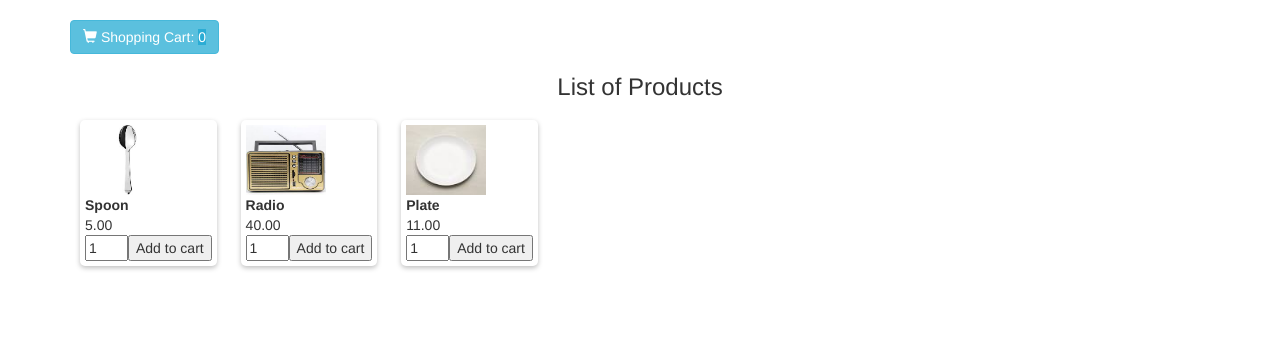
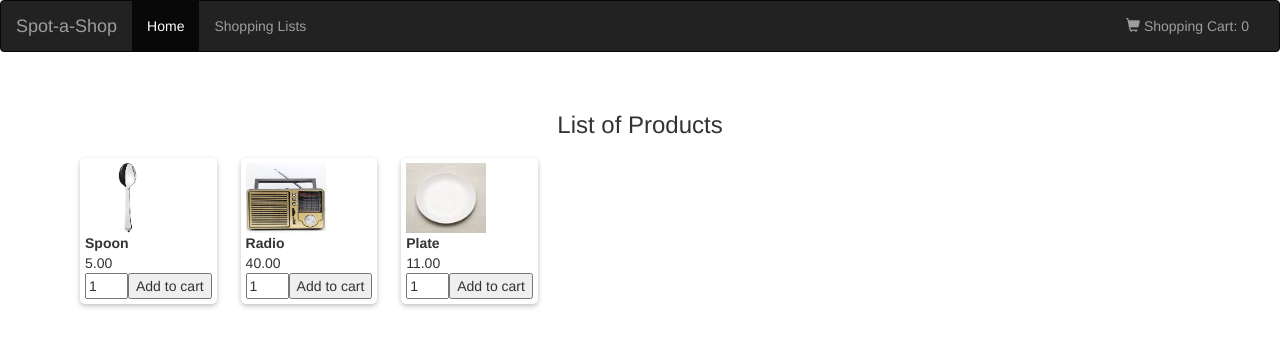
Before and after one commit to prakash-pokhrel/miniproject-online-shopping, a PHP site: page /index.php in a window 1280 px wide. Shown: the top 347 px of the page. Run offline with PHP 8.4, Linux system fonts and the light colour scheme; data comes from the database, SQL or seed files in the repository; both versions use the stored data as it was after the commit; some libraries are stand-ins or nearby versions.

Commit message:
Some little modifications in header

```diff
--- a/header.php
+++ b/header.php
@@ -1,3 +1,4 @@
+<?php session_start(); ?>
 <!DOCTYPE html>
 <html>
 <head>
@@ -10,4 +11,34 @@
   	<link rel="stylesheet" type="text/css" href="css/style.css">
 </head>
 <body>
+<nav class="navbar navbar-inverse">
+  <div class="container-fluid">
+    <div class="navbar-header">
+      <button type="button" class="navbar-toggle" data-toggle="collapse" data-target="#myNavbar">
+        <span class="icon-bar"></span>
+        <span class="icon-bar"></span>
+        <span class="icon-bar"></span>
+      </button>
+      <a class="navbar-brand" href="index.php">Spot-a-Shop</a>
+    </div>
+    <div class="collapse navbar-collapse" id="myNavbar">
+      <ul class="nav navbar-nav">
+        <li class="active"><a href="#">Home</a></li>
+        <li><a href="shopping_list.php">Shopping Lists</a></li>
+      </ul>
+      <ul class="nav navbar-nav navbar-right">
+        <li><a href="view_cart.php">
+          	<span class="glyphicon glyphicon-shopping-cart"></span> Shopping Cart:
+          	<span>
+	          	<?php if(isset($_SESSION["cart_item"])){
+	          		echo count($_SESSION["cart_item"]);
+	          		} else echo 0;
+	          	?>
+	        </span>
+        </a></li>
+
+      </ul>
+    </div>
+  </div>
+</nav>
 <div class="container"><br>
--- a/index.php
+++ b/index.php
@@ -1,20 +1,5 @@
 <?php
-session_start();
 include 'header.php'; ?>
-
-	<div class="cart-list">
-
-        <a href="view_cart.php" class="btn btn-info">
-          	<span class="glyphicon glyphicon-shopping-cart"></span> Shopping Cart:
-          	<span style="background-color: #2bacd4">
-	          	<?php if(isset($_SESSION["cart_item"])){
-	          		echo count($_SESSION["cart_item"]);
-	          		} else echo 0;
-	          	?>
-	        </span>
-        </a>
-
-	</div>
 
 	<center><h3>List of Products</h3></center>
 
--- a/view_cart.php
+++ b/view_cart.php
@@ -1,5 +1,4 @@
 <?php include('header.php'); ?>
-<?php session_start(); ?>
 <?php require_once('mysqli_connect.php'); ?>
 <div class="panel panel-default">
   	<div class="panel-heading"><h4><center>Items in cart</center></h4></div>
```
Also changed, not shown: db/tblproduct.sql (added, +68 -0 lines).
